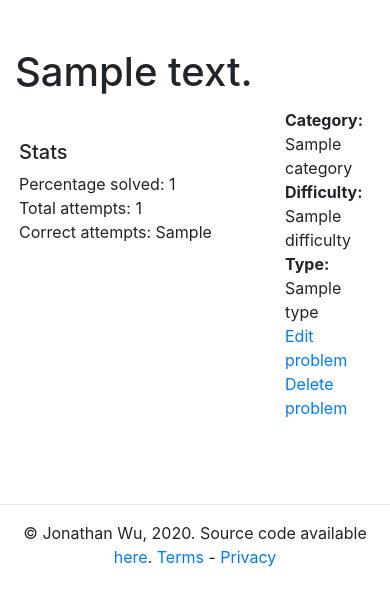
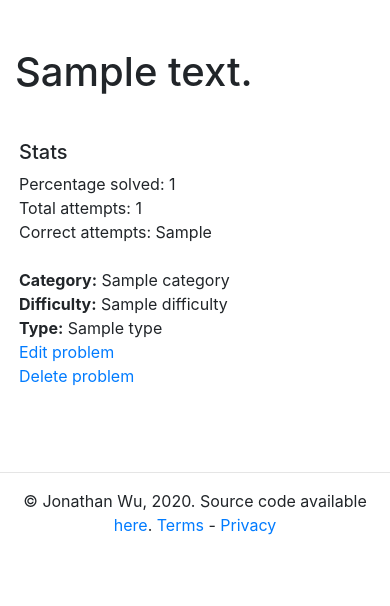
Before and after one commit to jdabtieu/FBLA, a Flask app: template src/templates/problem/problem.html in a window 390 px wide. Shown: the part 56-662 px from the top of the page. Run offline with Flask 2, Linux system fonts and the light colour scheme; the template is opened without the code that fills it: most values are stand-ins (such as "Sample title", 1, 10 or a date in 2020); parts of the project's set-up code (start-up, migrations or seed data) failed here and were passed over; some libraries are stand-ins or nearby versions.

Commit message:
better mobile display

```diff
--- a/src/templates/problem/problem.html
+++ b/src/templates/problem/problem.html
@@ -10,7 +10,7 @@
         <input type="hidden" name="csrf_token" value="{{ csrf_token() }}"/>
     </form>
 </div>
-<div class="flex">
+<div class="flex-desktop">
     <div style="flex: 3; padding: 4px; word-break: break-word;">
         <div id="choices">
             {% if data['type'] == 'MC' or data['type'] == 'Drop' %}
```
